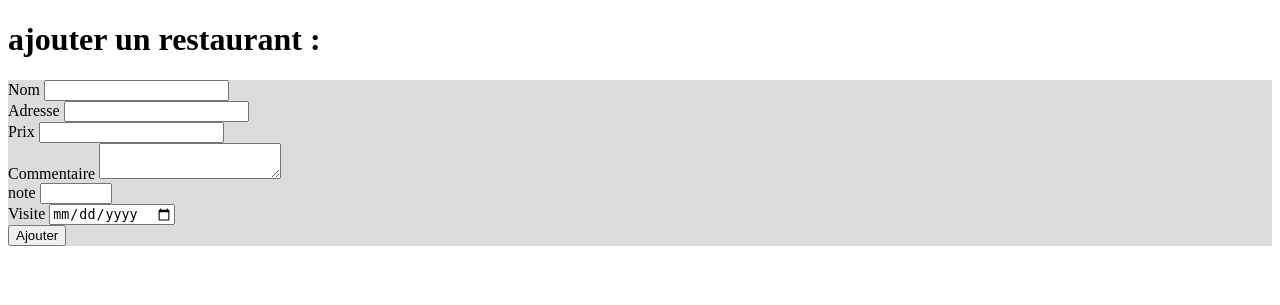
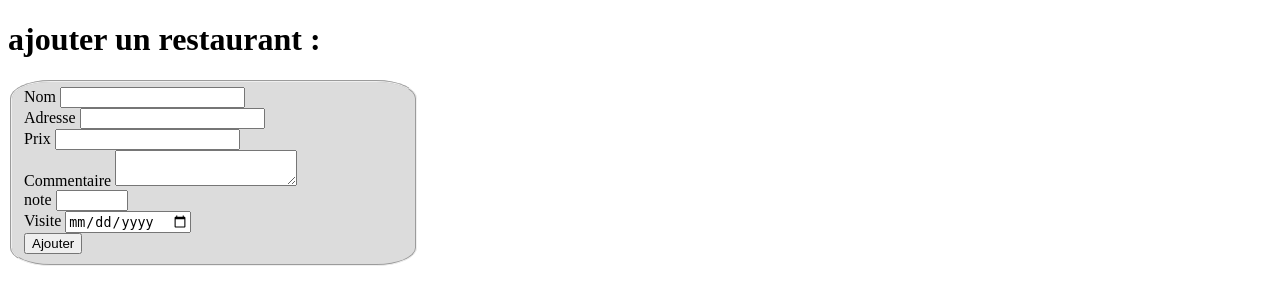
Before and after one commit to matthieuthuetdev/guideRestaurant, a PHP site: page /index.php?p=addrestaurant in a window 1280 px wide. Shown: the top 305 px of the page. Run offline with PHP 8.4, Linux system fonts and the light colour scheme; data comes from the database, SQL or seed files in the repository.

Commit message:
progression

```diff
--- a/css/style.css
+++ b/css/style.css
@@ -28,6 +28,8 @@ td {
   text-decoration: none;
   border-radius: 20%;
 }
-form{
+fieldset{
   background-color: gainsboro;
+  border-radius: 10%;
+  max-width: 30%;
 }
--- a/vue/addrestaurant.php
+++ b/vue/addrestaurant.php
@@ -1,10 +1,12 @@
 <?php
 if (isset($_POST["add"])) {
   $restoListe->addResto($_POST);
+  header("location: index.php");
 }
 ?>
 
 <h1>ajouter un restaurant :</h1>
+<fieldset>
 <form action="index.php" method="post">
   <div>
     <label for="nom">Nom</label>
@@ -16,7 +18,7 @@ if (isset($_POST["add"])) {
   </div>
   <div>
     <label for="prix">Prix</label>
-    <input type="number" name="prix" id="prix" />
+    <input type="number" name="prix" id="prix" min="0" step="0.01" />
   </div>
   <div>
     <label for="commentaire">Commentaire</label>
@@ -36,4 +38,5 @@ if (isset($_POST["add"])) {
   <div>
     <input type="submit" name="add" value="Ajouter" />
   </div>
+  </fieldset>
 </form>
--- a/vue/deleteRestaurant.php
+++ b/vue/deleteRestaurant.php
@@ -1,2 +1,3 @@
 <?php
-$restoListe->deleteResto()
+$restoListe->deleteResto($_GET["id"]);
+header("location:index.php");
```
